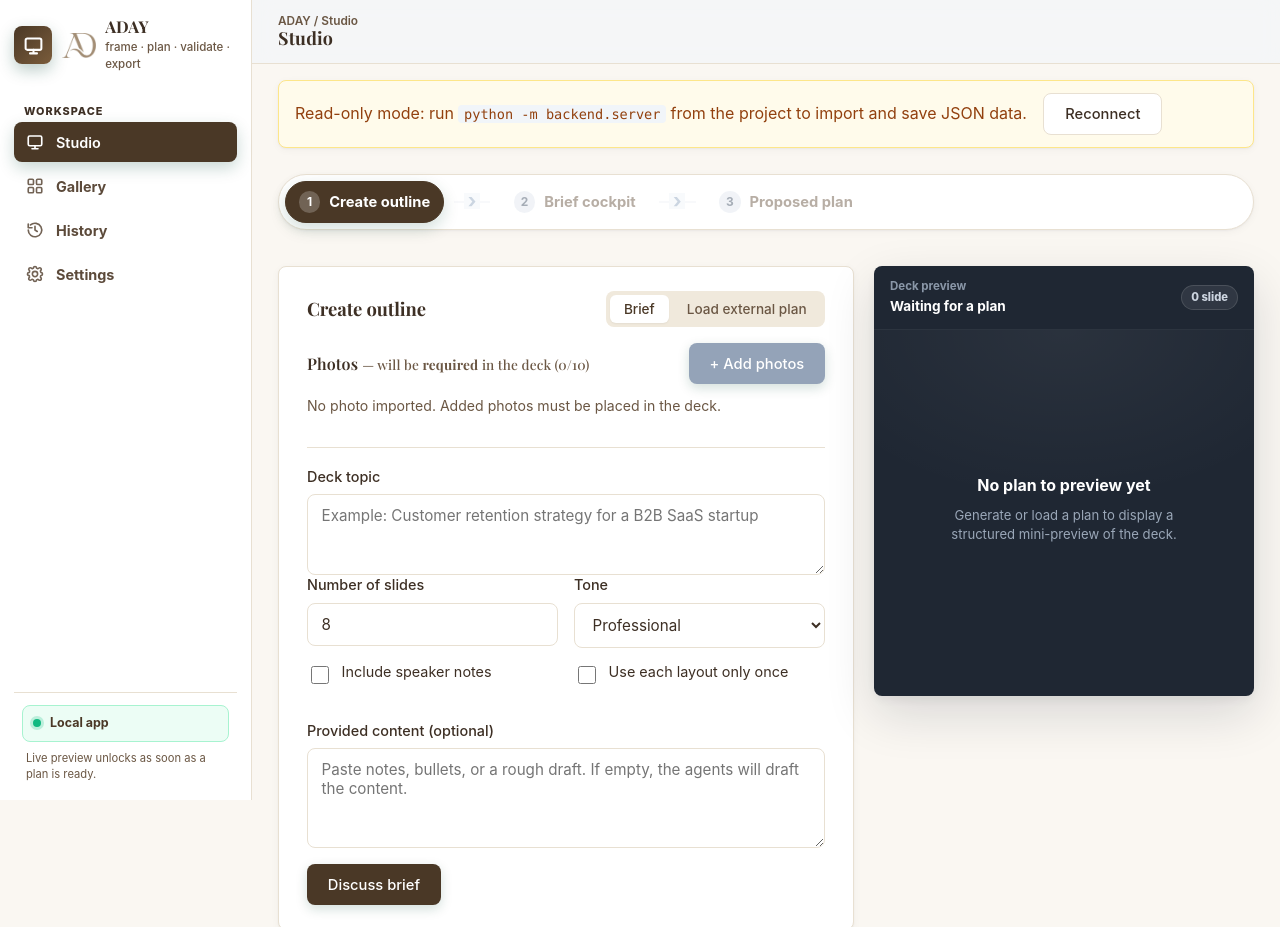
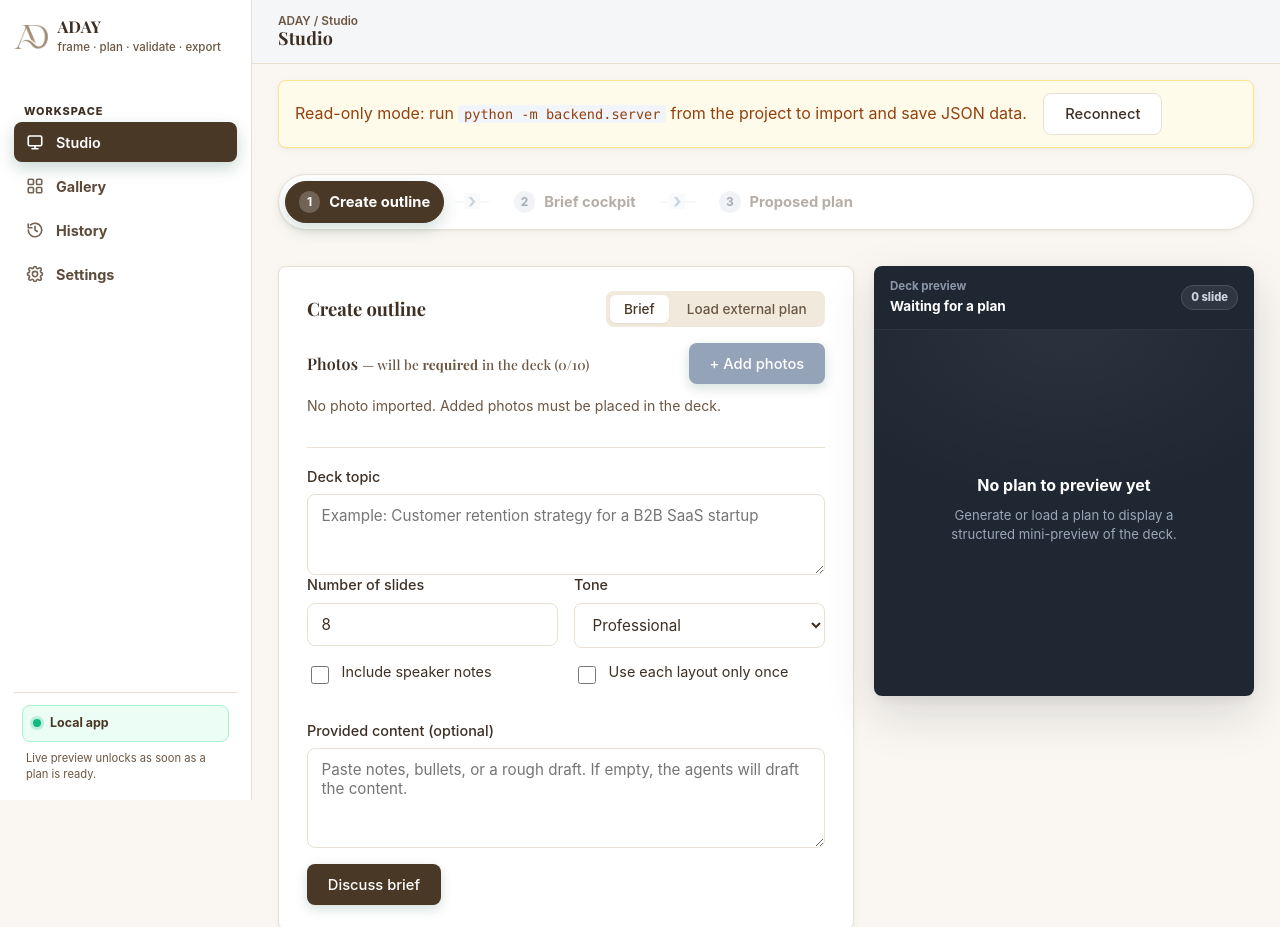
Before and after one commit to nomage04/ADAY, a website: page web/index.html in a window 1280 px wide. Shown: the top 927 px of the page. Drawn offline with Linux system fonts and the light colour scheme; no server answers.

Commit message:
Drop the legacy brand glyph in favour of the monogram

```diff
--- a/web/style.css
+++ b/web/style.css
@@ -3463,3 +3463,5 @@ h1, h2, h3,
   object-fit: contain;
   flex: none;
 }
+/* Le monogramme AD remplace l'ancien pictogramme dessiné en CSS. */
+.brand::before { display: none; }
```
